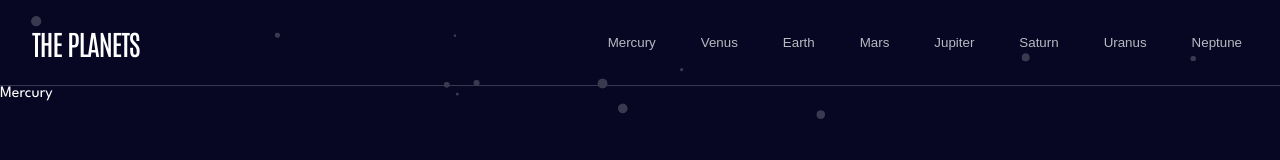
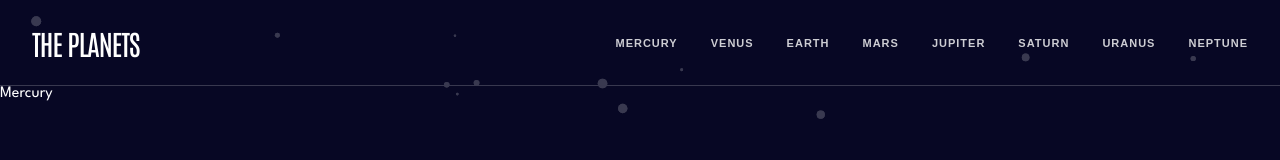
Before and after one commit to superpooperxxx/planets-facts, a React (Create React App) app: page / in a window 1280 px wide. Shown: the top 160 px of the page. Built offline with nearby package versions, Linux system fonts and the light colour scheme.

Commit message:
fixed navigation on tablet

```diff
--- a/src/components/Nav/Nav.scss
+++ b/src/components/Nav/Nav.scss
@@ -22,12 +22,6 @@
   &__Item {
     position: relative;
     height: inherit;
-
-    font-size: 13px;
-    font-weight: 700;
-    text-transform: uppercase;
-    letter-spacing: 1px;
-    opacity: 0.8;
 
     @include onDesktop {
       &::after {
@@ -55,7 +49,12 @@
     align-items: center;
     height: inherit;
 
+    font-size: 11px;
+    font-weight: 700;
+    text-transform: uppercase;
+    letter-spacing: 1px;
+    opacity: 0.8;
+
     color: $color-main;
-    opacity: 0.9;
   }
 }
--- a/src/sassStyles/_reset.scss
+++ b/src/sassStyles/_reset.scss
@@ -7,7 +7,8 @@
 }
 
 body,
-ul {
+ul,
+button {
   margin: 0;
   padding: 0;
 }
```
